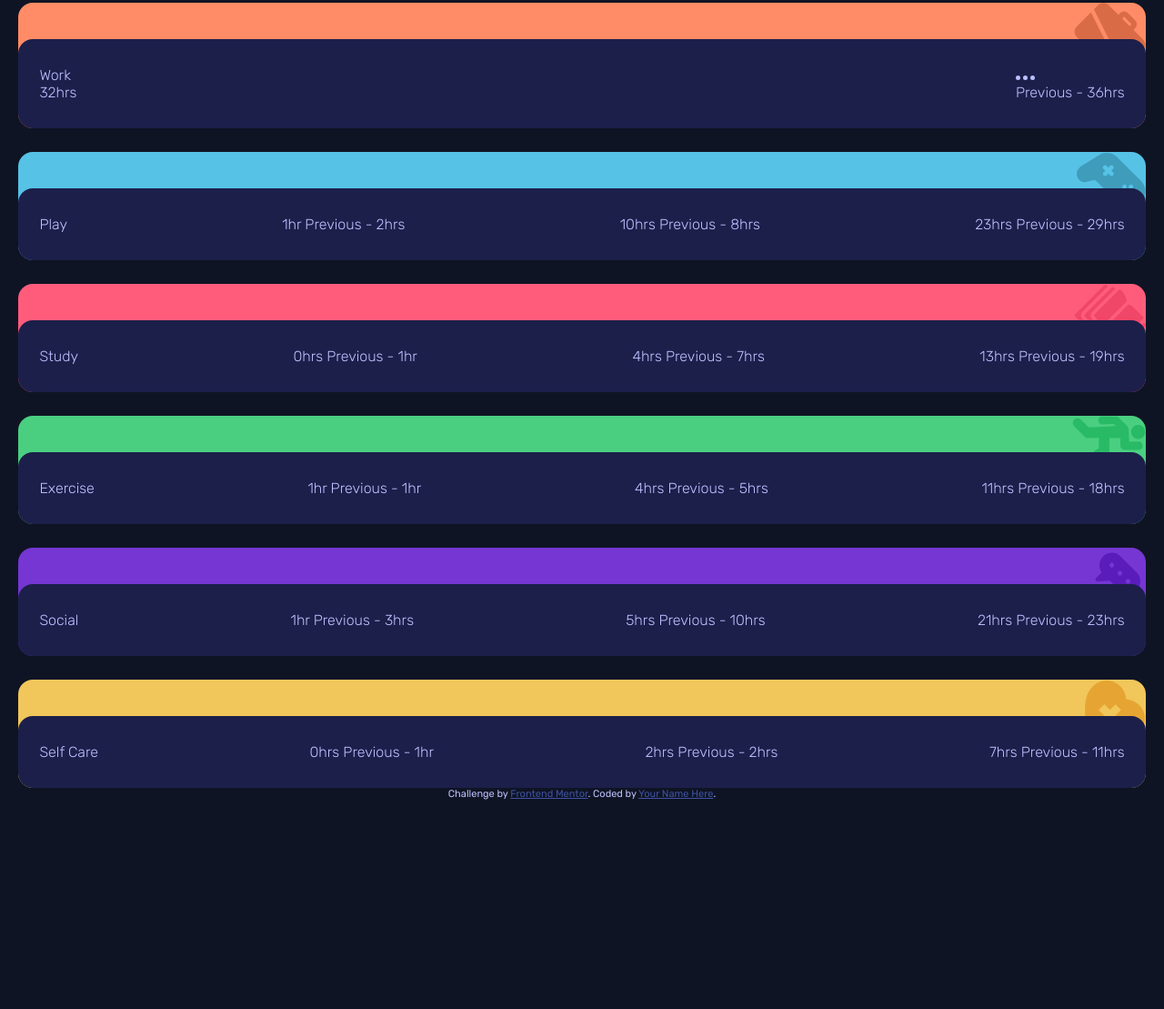
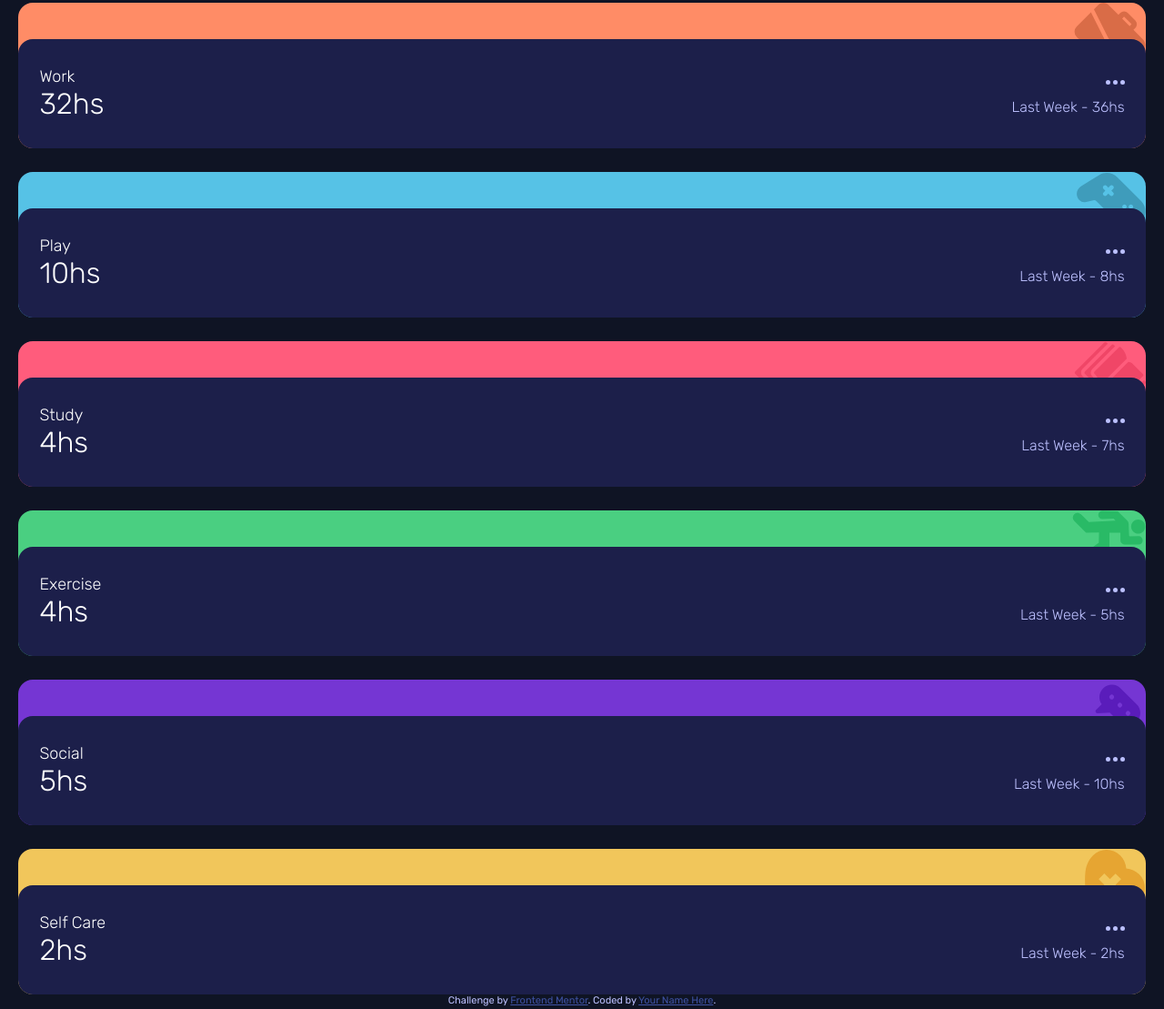
Before and after one commit to JuaniSilva/Time-Tracking-Dashboard-FEMentor, a plain HTML site: page index.html in a window 1280 px wide. Shown: the part 311-1420 px from the top of the page at 91% size. Before the commit the page ends 1270 px from the top, so only its background shows below. Drawn offline with Linux system fonts and the light colour scheme.

Commit message:
full dinamico

```diff
--- a/index.html
+++ b/index.html
@@ -37,9 +37,9 @@
           </div>
         </div>
         <div class="timespan">
-          <button class="btn">Daily</button>
-          <button class="btn">Weekly</button>
-          <button class="btn">Monthly</button>
+          <button class="btn" value="daily">Daily</button>
+          <button class="btn" value="weekly">Weekly</button>
+          <button class="btn" value="monthly">Monthly</button>
         </div>
       </div>
       <div class="wrapper__card work">
@@ -47,15 +47,13 @@
         <div class="wrapper__card-info">
           <div class="card-left">
             Work
-            <!-- <div class="daily">5hrs</div> -->
-            <div class="weekly">32hrs</div>
-            <!-- <div class="monthly">103hrs</div> -->
+            <div class="time">5hrs</div>
           </div>
           <div class="card-right">
-            <img src="images/icon-ellipsis.svg" alt="">
-            <!-- <div class="previous-daily">Previous - 7hrs</div> -->
-            <div class="previous-weekly">Previous - 36hrs</div>
-            <!-- <div class="previous-monthly">Previous - 128hrs</div> -->
+            <button class="ellipsis">
+              <img src="images/icon-ellipsis.svg" alt="" />
+            </button>
+            <span class="previous">Previous - 36hr</span>
           </div>
         </div>
       </div>
@@ -63,50 +61,82 @@
       <div class="wrapper__card play">
         <img src="images/icon-play.svg" class="icon" alt="" />
         <div class="wrapper__card-info">
-          Play
-          <div class="daily">1hr Previous - 2hrs</div>
-          <div class="weekly">10hrs Previous - 8hrs</div>
-          <div class="monthly">23hrs Previous - 29hrs</div>
+          <div class="card-left">
+            Play
+            <div class="time">5hrs</div>
+          </div>
+          <div class="card-right">
+            <button class="ellipsis">
+              <img src="images/icon-ellipsis.svg" alt="" />
+            </button>
+            <span class="previous">Previous - 36hr</span>
+
+          </div>
         </div>
       </div>
 
       <div class="wrapper__card study">
         <img src="images/icon-study.svg" class="icon" alt="" />
         <div class="wrapper__card-info">
-          Study
-          <div class="daily">0hrs Previous - 1hr</div>
-          <div class="weekly">4hrs Previous - 7hrs</div>
-          <div class="monthly">13hrs Previous - 19hrs</div>
+          <div class="card-left">
+            Study
+            <div class="time">5hrs</div>
+          </div>
+          <div class="card-right">
+            <button class="ellipsis">
+              <img src="images/icon-ellipsis.svg" alt="" />
+            </button>
+            <span class="previous">Previous - 36hr</span>
+
+          </div>
         </div>
       </div>
 
       <div class="wrapper__card exercise">
         <img src="images/icon-exercise.svg" class="icon" alt="" />
         <div class="wrapper__card-info">
-          Exercise
-          <div class="daily">1hr Previous - 1hr</div>
-          <div class="weekly">4hrs Previous - 5hrs</div>
-          <div class="monthly">11hrs Previous - 18hrs</div>
+          <div class="card-left">
+            Exercise
+            <div class="time">5hrs</div>
+          </div>
+          <div class="card-right">
+            <button class="ellipsis">
+              <img src="images/icon-ellipsis.svg" alt="" />
+            </button>
+            <span class="previous">Previous - 36hr</span>
+          </div>
         </div>
       </div>
 
       <div class="wrapper__card social">
         <img src="images/icon-social.svg" class="icon" alt="" />
         <div class="wrapper__card-info">
-          Social
-          <div class="daily">1hr Previous - 3hrs</div>
-          <div class="weekly">5hrs Previous - 10hrs</div>
-          <div class="monthly">21hrs Previous - 23hrs</div>
+          <div class="card-left">
+            Social
+            <div class="time">5hrs</div>
+          </div>
+          <div class="card-right">
+            <button class="ellipsis">
+              <img src="images/icon-ellipsis.svg" alt="" />
+            </button>
+            <span class="previous">Previous - 36hr</span>
+          </div>
         </div>
       </div>
 
       <div class="wrapper__card self-care">
         <img src="images/icon-self-care.svg" class="icon" alt="" />
         <div class="wrapper__card-info">
-          Self Care
-          <div class="daily">0hrs Previous - 1hr</div>
-          <div class="weekly">2hrs Previous - 2hrs</div>
-          <div class="monthly">7hrs Previous - 11hrs</div>
+          <div class="card-left">
+            Self Care
+            <div class="time">5hrs</div>
+          </div>
+          <div class="card-right">
+            <button class="ellipsis">
+              <img src="images/icon-ellipsis.svg" alt="" />
+            </button>
+            <span class="previous">Previous - 36hr</span>
+          </div>
         </div>
       </div>
     </div>
@@ -117,5 +147,6 @@
         >Frontend Mentor</a
       >. Coded by <a href="#">Your Name Here</a>.
     </div>
+    <script src="script.js"></script>
   </body>
 </html>
--- /dev/null
+++ b/script.js
@@ -0,0 +1,41 @@
+"use strict"
+const temporalityButtons = document.querySelectorAll(".btn");
+const timespan = [...document.querySelectorAll(".time")];
+const previous = [...document.querySelectorAll(".previous")];
+
+getValue("weekly");
+
+async function getValue(value){
+  if (!['weekly', 'daily', 'monthly'].includes(value))
+    throw new Error('Flasheaste ' + value + ' no esxiste')
+  const response = await fetch("./data.json");
+  const data = await response.json();
+  const [work, play, study, exercise, social, selfCare] = data.map((x)=> x.timeframes);
+  const times = {
+    daily: "Day",
+    weekly: "Week",
+    monthly: "Month"
+  };
+  const time = times[value];
+  timespan[0].textContent = work[value].current + "hs";
+  timespan[1].textContent = play[value].current + "hs";
+  timespan[2].textContent = study[value].current + "hs";
+  timespan[3].textContent = exercise[value].current + "hs";
+  timespan[4].textContent = social[value].current + "hs";
+  timespan[5].textContent = selfCare[value].current + "hs";
+  previous[0].textContent = `Last ${time} - ` + work[value].previous + "hs";
+  previous[1].textContent = `Last ${time} - ` + play[value].previous + "hs";
+  previous[2].textContent = `Last ${time} - ` + study[value].previous + "hs";
+  previous[3].textContent = `Last ${time} - ` + exercise[value].previous + "hs";
+  previous[4].textContent = `Last ${time} - ` + social[value].previous + "hs";
+  previous[5].textContent = `Last ${time} - ` + selfCare[value].previous + "hs";
+}
+
+
+function displayInfo() {
+    getValue(this.value);
+}
+
+for (let temporality of temporalityButtons) {
+  temporality.addEventListener("click", displayInfo);
+}
--- a/style.css
+++ b/style.css
@@ -69,6 +69,7 @@ body{
   border: none;
   font-size: 1rem;
   user-select: none;
+  width: 100%;
 }
 .btn:hover {
   cursor: pointer;
@@ -121,3 +122,24 @@ body{
   width: 100%;
   border-radius: 1rem;
 }
+.card-left{
+  font-weight: 300;
+  color: white;
+  font-size: 18px;
+}
+.time {
+  color: #fff;
+  font-size: 2rem;
+}
+.card-right{
+  display: flex;
+  flex-direction: column;
+  justify-content: space-around;
+}
+.ellipsis{
+  text-align: right;
+  background: none;
+  border: none;
+  font-size: 1rem;
+  width: 100%;
+}
```
Also changed, not shown: 1 other file.
